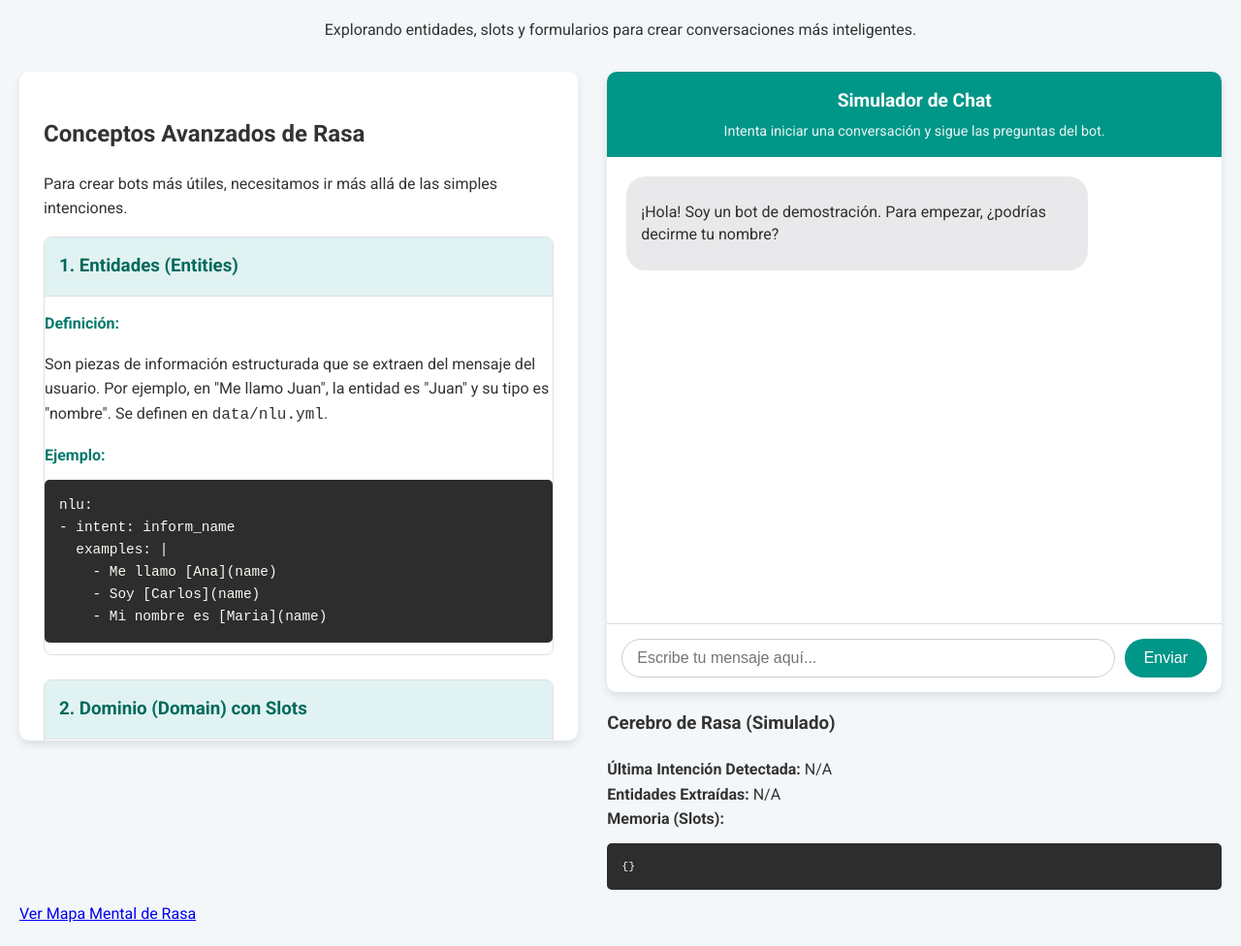
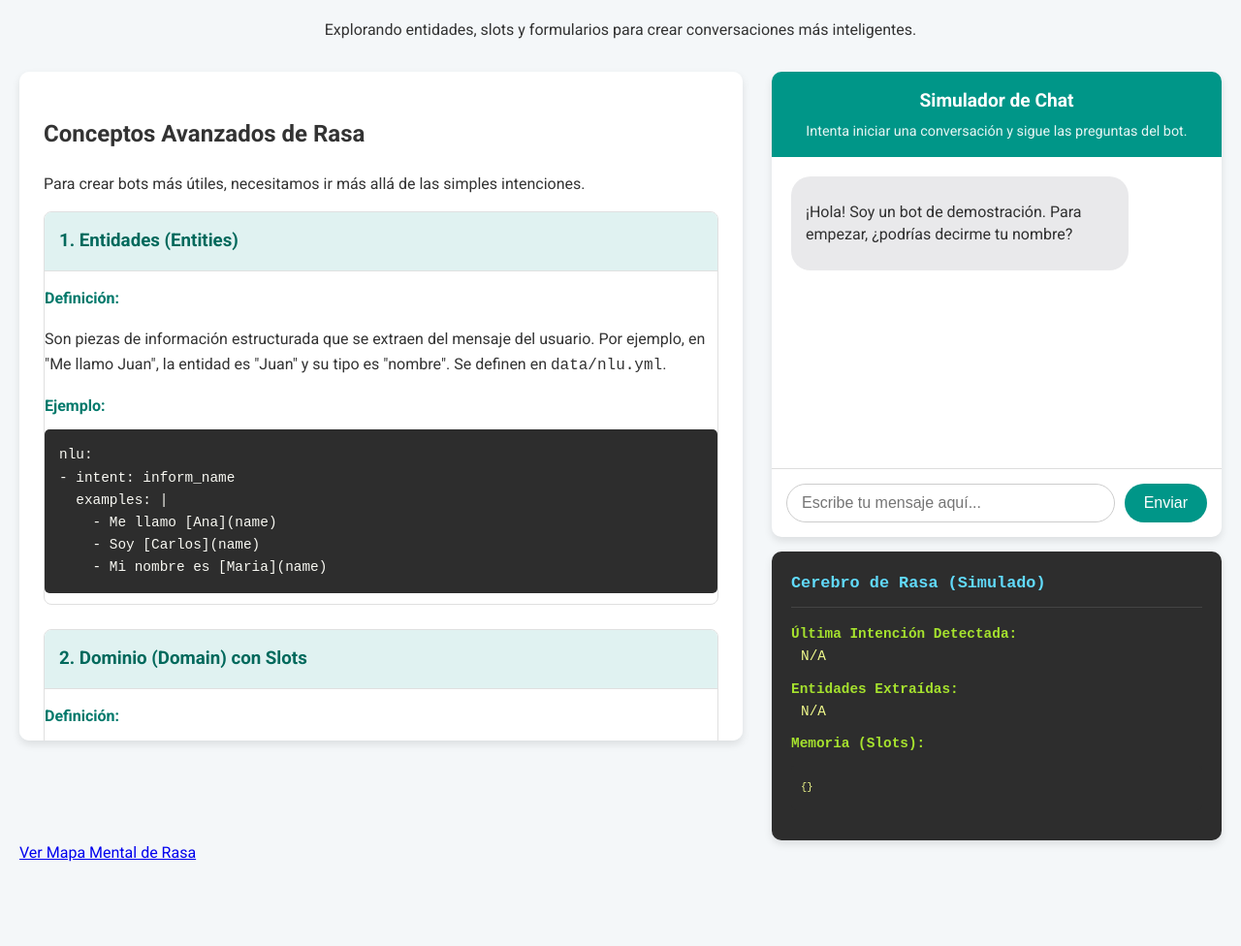
Before and after one commit to JohnBel807/dialogo_rasa, a plain HTML site: page index.html in a window 1280 px wide. Shown: the part 96-1072 px from the top of the page at 97% size. After the commit the page ends 1008 px from the top, so only its background shows below. Drawn offline with Linux system fonts and the light colour scheme.

Commit message:
Refactor chat layout and add quick reply buttons
Updated chat layout and added quick reply buttons.

```diff
--- a/style.css
+++ b/style.css
@@ -1,3 +1,4 @@
+
 body {
     font-family: 'Roboto', sans-serif;
     background-color: #f4f7f9;
@@ -28,20 +29,26 @@
     background-color: #fff;
     padding: 25px;
     border-radius: 10px;
-    box-shadow: 0 4px 8px rgba(0, 0, 0, 0.1);
+    box-shadow: 0 4px 8px rgba(0,0,0,0.1);
     overflow-y: auto;
     max-height: 80vh;
 }
 
+.chat-wrapper {
+    flex: 2;
+    display: flex;
+    flex-direction: column;
+    gap: 15px;
+}
+
 .chat-container {
-    flex: 2;
     display: flex;
     flex-direction: column;
     background-color: #fff;
     border-radius: 10px;
-    box-shadow: 0 4px 8px rgba(0, 0, 0, 0.1);
+    box-shadow: 0 4px 8px rgba(0,0,0,0.1);
     overflow: hidden;
-    height: 80vh;
+    height: 60vh;
 }
 
 .chat-header {
@@ -83,6 +90,8 @@
     max-width: 75%;
     word-wrap: break-word;
     line-height: 1.4;
+    display: flex;
+    flex-direction: column;
 }
 
 .message.user {
@@ -95,6 +104,27 @@
     background-color: #e9e9eb;
     align-self: flex-start;
     color: #303030;
+}
+
+.quick-replies {
+    display: flex;
+    flex-wrap: wrap;
+    gap: 8px;
+    margin-top: 10px;
+}
+
+.quick-reply-button {
+    background-color: #ddd;
+    border: 1px solid #ccc;
+    border-radius: 15px;
+    padding: 5px 12px;
+    font-size: 0.9em;
+    cursor: pointer;
+    transition: background-color 0.2s;
+}
+
+.quick-reply-button:hover {
+    background-color: #bbb;
 }
 
 .chat-input-area {
@@ -128,7 +158,40 @@
     background-color: #00796b;
 }
 
-/* Estilos para la sección de explicación */
+/* Estilos para el panel de depuración */
+.debug-panel {
+    background-color: #2d2d2d;
+    color: #f8f8f2;
+    padding: 20px;
+    border-radius: 10px;
+    box-shadow: 0 4px 8px rgba(0,0,0,0.1);
+    font-family: 'Courier New', Courier, monospace;
+    font-size: 0.9em;
+}
+
+.debug-panel h3 {
+    margin-top: 0;
+    color: #61dafb;
+    border-bottom: 1px solid #444;
+    padding-bottom: 10px;
+}
+
+.debug-info {
+    margin-bottom: 10px;
+}
+
+.debug-info strong {
+    color: #a6e22e;
+}
+
+.debug-info span, .debug-info pre {
+    color: #f1fa8c;
+    display: block;
+    padding-left: 10px;
+    word-wrap: break-word;
+}
+
+/* Estilos para la sección de explicación (se mantienen iguales) */
 .component-card {
     margin-bottom: 25px;
     border: 1px solid #e0e0e0;
@@ -162,10 +225,3 @@
 code {
     font-family: 'Courier New', Courier, monospace;
 }
-
-.rasa-logo {
-    display: block;
-    margin: 30px auto 0;
-    max-width: 100px;
-    height: auto;
-}
```
